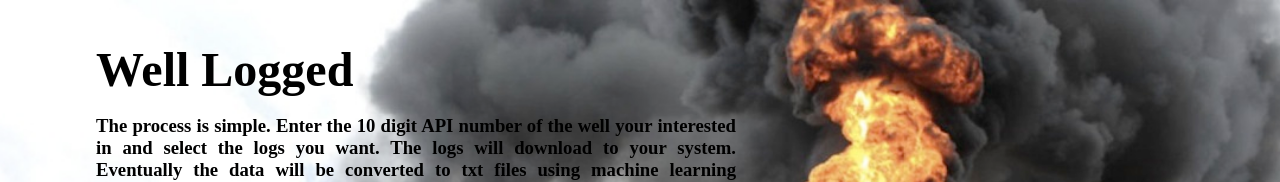
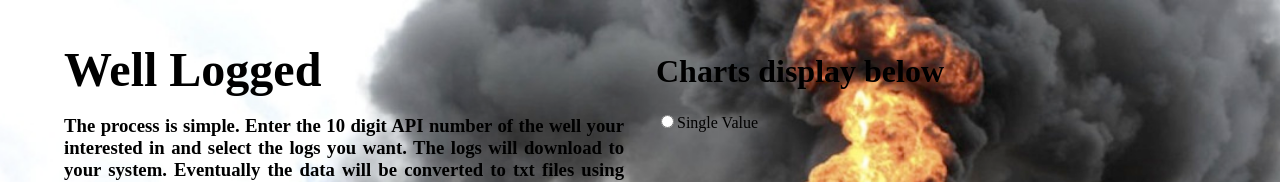
Before and after one commit to joellegg/well-logged-front, a React (Create React App) app: page / in a window 1280 px wide. Shown: the top 182 px of the page. Built offline with nearby package versions, Linux system fonts and the light colour scheme; a web font is replaced by a local one.

Commit message:
set right container and added a radio button

```diff
--- a/src/App.css
+++ b/src/App.css
@@ -3,12 +3,13 @@
 }
 
 .left-container {
-  padding: 2em 0 0 6em;
+  padding: 2em 1em 0 4em;
   width: 50%;
 }
 
 .right-container {
-  margin: 0 auto;
+  padding: 2em 4em 0 1em;
+  width: 50%;
 }
 
 .gusherWell {
--- a/src/App.js
+++ b/src/App.js
@@ -2,7 +2,8 @@ import React, { Component } from 'react'
 import 'react-select/dist/react-select.css'
 import './App.css';
 
-import ApiForm from './components/Logs'
+import Logs from './components/Logs'
+import Charts from './components/Charts'
 
 class App extends Component {
   render() {
@@ -12,8 +13,11 @@ class App extends Component {
           <h1 className="left-container-fancyFont">Well Logged</h1>
           <h3 className="about-justified">The process is simple. Enter the 10 digit API number of the well your interested in and select the logs you want. The logs will download to your system. Eventually the data will be converted to txt files using machine learning principles. For now, enjoy the simplicity.</h3>
           <div className="api-form">
-            <ApiForm label="There will be logs" searchable />
+            <Logs label="There will be logs" searchable />
           </div>
+        </div>
+        <div className="right-container">
+          <Charts />
         </div>
       </div>
     )
--- a/src/components/charts.js
+++ b/src/components/charts.js
@@ -1 +1,22 @@
 // select doc_type, count(doc_type) from api_docs having count(doc_type) > ? group by doc_type order by count(doc_type) desc;
+import React, {Component} from 'react'
+
+class Charts extends Component {
+  logSomething() {
+    console.log('clicked!')
+  }
+
+  render () {
+    return (
+      <div>
+        <h1>Charts display below</h1>
+        <label className="checkbox">
+          <input type="radio" className="checkbox-control" onChange={this.logSomething}/>
+          <span className="checkbox-label">Single Value</span>
+        </label>
+      </div>
+    );
+  }
+}
+
+export default Charts;
```
